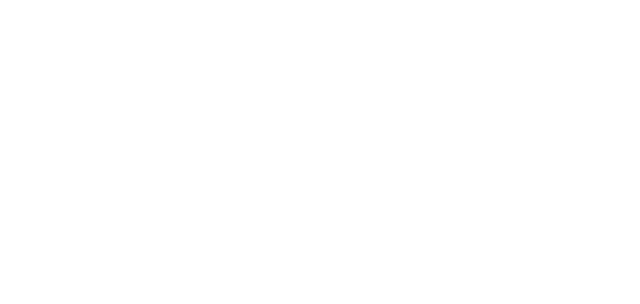
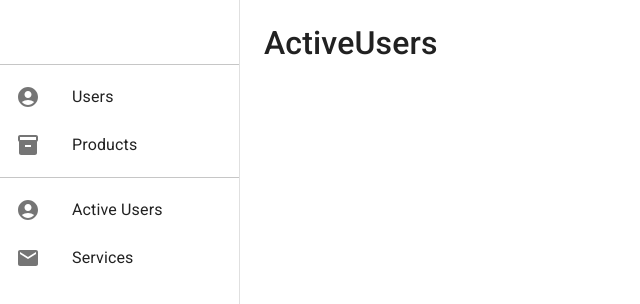
Before and after one commit to prakatesh/machinery-project, a React (Create React App) app in the folder client/: page /admin/active-users in a window 1280 px wide. Before the commit this address had no page. Shown: the top 304 px of the page, without its empty margins (0-640 px from the left). Built offline with nearby package versions, Linux system fonts and the light colour scheme.

Commit message:
Configured Admin Dashboard

```diff
--- /dev/null
+++ b/client/src/components/Admin/AdminDashboard/ActiveUsers.js
@@ -0,0 +1,28 @@
+import SideNav from "./SideNav";
+import React from "react";
+import Box from "@mui/material/Box";
+
+const drawerWidth = 240;
+
+const ActiveUsers = () => {
+  return (
+    <div>
+      <Box sx={{ display: "flex" }}>
+        <SideNav />
+
+        <Box
+          component="main"
+          sx={{
+            flexGrow: 1,
+            p: 3,
+            width: { sm: `calc(100% - ${drawerWidth}px)` },
+          }}
+        >
+          <h2>ActiveUsers</h2>
+        </Box>
+      </Box>
+    </div>
+  );
+};
+
+export default ActiveUsers;
--- a/client/src/components/Admin/AdminDashboard/AdminDashboard.js
+++ b/client/src/components/Admin/AdminDashboard/AdminDashboard.js
@@ -1,192 +1,192 @@
-import * as React from "react";
-import PropTypes from "prop-types";
-import AccountCircleIcon from "@mui/icons-material/AccountCircle";
-import AppBar from "@mui/material/AppBar";
-import Box from "@mui/material/Box";
-import CssBaseline from "@mui/material/CssBaseline";
-import Divider from "@mui/material/Divider";
-import Drawer from "@mui/material/Drawer";
-import IconButton from "@mui/material/IconButton";
-import InventoryIcon from "@mui/icons-material/Inventory";
-import List from "@mui/material/List";
-import ListItem from "@mui/material/ListItem";
-import ListItemButton from "@mui/material/ListItemButton";
-import ListItemIcon from "@mui/material/ListItemIcon";
-import ListItemText from "@mui/material/ListItemText";
-import MailIcon from "@mui/icons-material/Mail";
-import MenuIcon from "@mui/icons-material/Menu";
-import Toolbar from "@mui/material/Toolbar";
-import Typography from "@mui/material/Typography";
+// import * as React from "react";
+// import PropTypes from "prop-types";
+// import AccountCircleIcon from "@mui/icons-material/AccountCircle";
+// import AppBar from "@mui/material/AppBar";
+// import Box from "@mui/material/Box";
+// import CssBaseline from "@mui/material/CssBaseline";
+// import Divider from "@mui/material/Divider";
+// import Drawer from "@mui/material/Drawer";
+// import IconButton from "@mui/material/IconButton";
+// import InventoryIcon from "@mui/icons-material/Inventory";
+// import List from "@mui/material/List";
+// import ListItem from "@mui/material/ListItem";
+// import ListItemButton from "@mui/material/ListItemButton";
+// import ListItemIcon from "@mui/material/ListItemIcon";
+// import ListItemText from "@mui/material/ListItemText";
+// import MailIcon from "@mui/icons-material/Mail";
+// import MenuIcon from "@mui/icons-material/Menu";
+// import Toolbar from "@mui/material/Toolbar";
+// import Typography from "@mui/material/Typography";
 
-const drawerWidth = 240;
+// const drawerWidth = 240;
 
-function AdminDashboard(props) {
-  const { window } = props;
-  const [mobileOpen, setMobileOpen] = React.useState(false);
+// function AdminDashboard(props) {
+//   const { window } = props;
+//   const [mobileOpen, setMobileOpen] = React.useState(false);
 
-  const handleDrawerToggle = () => {
-    setMobileOpen(!mobileOpen);
-  };
+//   const handleDrawerToggle = () => {
+//     setMobileOpen(!mobileOpen);
+//   };
 
-  const drawer = (
-    <div>
-      <Toolbar />
-      <Divider />
-      <List>
-        <ListItem disablePadding>
-          <ListItemButton>
-            <ListItemIcon>
-              <AccountCircleIcon />
-            </ListItemIcon>
-            <ListItemText primary="Users" />
-          </ListItemButton>
-        </ListItem>
-        <ListItem disablePadding>
-          <ListItemButton>
-            <ListItemIcon>
-              <InventoryIcon />
-            </ListItemIcon>
-            <ListItemText primary="Products" />
-          </ListItemButton>
-        </ListItem>
-      </List>
-      <Divider />
-      <List>
-        <ListItem disablePadding>
-          <ListItemButton>
-            <ListItemIcon>
-              <AccountCircleIcon />
-            </ListItemIcon>
-            <ListItemText primary="Active Users" />
-          </ListItemButton>
-        </ListItem>
-        <ListItem disablePadding>
-          <ListItemButton>
-            <ListItemIcon>
-              <MailIcon />
-            </ListItemIcon>
-            <ListItemText primary="Services" />
-          </ListItemButton>
-        </ListItem>
-      </List>
-    </div>
-  );
+//   const drawer = (
+//     <div>
+//       <Toolbar />
+//       <Divider />
+//       <List>
+//         <ListItem disablePadding>
+//           <ListItemButton>
+//             <ListItemIcon>
+//               <AccountCircleIcon />
+//             </ListItemIcon>
+//             <ListItemText primary="Users" />
+//           </ListItemButton>
+//         </ListItem>
+//         <ListItem disablePadding>
+//           <ListItemButton>
+//             <ListItemIcon>
+//               <InventoryIcon />
+//             </ListItemIcon>
+//             <ListItemText primary="Products" />
+//           </ListItemButton>
+//         </ListItem>
+//       </List>
+//       <Divider />
+//       <List>
+//         <ListItem disablePadding>
+//           <ListItemButton>
+//             <ListItemIcon>
+//               <AccountCircleIcon />
+//             </ListItemIcon>
+//             <ListItemText primary="Active Users" />
+//           </ListItemButton>
+//         </ListItem>
+//         <ListItem disablePadding>
+//           <ListItemButton>
+//             <ListItemIcon>
+//               <MailIcon />
+//             </ListItemIcon>
+//             <ListItemText primary="Services" />
+//           </ListItemButton>
+//         </ListItem>
+//       </List>
+//     </div>
+//   );
 
-  const container =
-    window !== undefined ? () => window().document.body : undefined;
+//   const container =
+//     window !== undefined ? () => window().document.body : undefined;
 
-  return (
-    <Box sx={{ display: "flex" }}>
-      <CssBaseline />
-      <AppBar
-        position="fixed"
-        sx={{
-          width: { sm: `calc(100% - ${drawerWidth}px)` },
-          ml: { sm: `${drawerWidth}px` },
-        }}
-      >
-        <Toolbar>
-          <IconButton
-            color="inherit"
-            aria-label="open drawer"
-            edge="start"
-            onClick={handleDrawerToggle}
-            sx={{ mr: 2, display: { sm: "none" } }}
-          >
-            <MenuIcon />
-          </IconButton>
-          <Typography variant="h6" noWrap component="div">
-            Admin Dashboard
-          </Typography>
-        </Toolbar>
-      </AppBar>
-      <Box
-        component="nav"
-        sx={{ width: { sm: drawerWidth }, flexShrink: { sm: 0 } }}
-        aria-label="mailbox folders"
-      >
-        {/* The implementation can be swapped with js to avoid SEO duplication of links. */}
-        <Drawer
-          container={container}
-          variant="temporary"
-          open={mobileOpen}
-          onClose={handleDrawerToggle}
-          ModalProps={{
-            keepMounted: true, // Better open performance on mobile.
-          }}
-          sx={{
-            display: { xs: "block", sm: "none" },
-            "& .MuiDrawer-paper": {
-              boxSizing: "border-box",
-              width: drawerWidth,
-            },
-          }}
-        >
-          {drawer}
-        </Drawer>
-        <Drawer
-          variant="permanent"
-          sx={{
-            display: { xs: "none", sm: "block" },
-            "& .MuiDrawer-paper": {
-              boxSizing: "border-box",
-              width: drawerWidth,
-            },
-          }}
-          open
-        >
-          {drawer}
-        </Drawer>
-      </Box>
-      <Box
-        component="main"
-        sx={{
-          flexGrow: 1,
-          p: 3,
-          width: { sm: `calc(100% - ${drawerWidth}px)` },
-        }}
-      >
-        <Toolbar />
-        <Typography paragraph>
-          Lorem ipsum dolor sit amet, consectetur adipiscing elit, sed do
-          eiusmod tempor incididunt ut labore et dolore magna aliqua. Rhoncus
-          dolor purus non enim praesent elementum facilisis leo vel. Risus at
-          ultrices mi tempus imperdiet. Semper risus in hendrerit gravida rutrum
-          quisque non tellus. Convallis convallis tellus id interdum velit
-          laoreet id donec ultrices. Odio morbi quis commodo odio aenean sed
-          adipiscing. Amet nisl suscipit adipiscing bibendum est ultricies
-          integer quis. Cursus euismod quis viverra nibh cras. Metus vulputate
-          eu scelerisque felis imperdiet proin fermentum leo. Mauris commodo
-          quis imperdiet massa tincidunt. Cras tincidunt lobortis feugiat
-          vivamus at augue. At augue eget arcu dictum varius duis at consectetur
-          lorem. Velit sed ullamcorper morbi tincidunt. Lorem donec massa sapien
-          faucibus et molestie ac.
-        </Typography>
-        <Typography paragraph>
-          Consequat mauris nunc congue nisi vitae suscipit. Fringilla est
-          ullamcorper eget nulla facilisi etiam dignissim diam. Pulvinar
-          elementum integer enim neque volutpat ac tincidunt. Ornare suspendisse
-          sed nisi lacus sed viverra tellus. Purus sit amet volutpat consequat
-          mauris. Elementum eu facilisis sed odio morbi. Euismod lacinia at quis
-          risus sed vulputate odio. Morbi tincidunt ornare massa eget egestas
-          purus viverra accumsan in. In hendrerit gravida rutrum quisque non
-          tellus orci ac. Pellentesque nec nam aliquam sem et tortor. Habitant
-          morbi tristique senectus et. Adipiscing elit duis tristique
-          sollicitudin nibh sit. Ornare aenean euismod elementum nisi quis
-          eleifend. Commodo viverra maecenas accumsan lacus vel facilisis. Nulla
-          posuere sollicitudin aliquam ultrices sagittis orci a.
-        </Typography>
-      </Box>
-    </Box>
-  );
-}
+//   return (
+//     <Box sx={{ display: "flex" }}>
+//       <CssBaseline />
+//       <AppBar
+//         position="fixed"
+//         sx={{
+//           width: { sm: `calc(100% - ${drawerWidth}px)` },
+//           ml: { sm: `${drawerWidth}px` },
+//         }}
+//       >
+//         <Toolbar>
+//           <IconButton
+//             color="inherit"
+//             aria-label="open drawer"
+//             edge="start"
+//             onClick={handleDrawerToggle}
+//             sx={{ mr: 2, display: { sm: "none" } }}
+//           >
+//             <MenuIcon />
+//           </IconButton>
+//           <Typography variant="h6" noWrap component="div">
+//             Admin Dashboard
+//           </Typography>
+//         </Toolbar>
+//       </AppBar>
+//       <Box
+//         component="nav"
+//         sx={{ width: { sm: drawerWidth }, flexShrink: { sm: 0 } }}
+//         aria-label="mailbox folders"
+//       >
+//         {/* The implementation can be swapped with js to avoid SEO duplication of links. */}
+//         <Drawer
+//           container={container}
+//           variant="temporary"
+//           open={mobileOpen}
+//           onClose={handleDrawerToggle}
+//           ModalProps={{
+//             keepMounted: true, // Better open performance on mobile.
+//           }}
+//           sx={{
+//             display: { xs: "block", sm: "none" },
+//             "& .MuiDrawer-paper": {
+//               boxSizing: "border-box",
+//               width: drawerWidth,
+//             },
+//           }}
+//         >
+//           {drawer}
+//         </Drawer>
+//         <Drawer
+//           variant="permanent"
+//           sx={{
+//             display: { xs: "none", sm: "block" },
+//             "& .MuiDrawer-paper": {
+//               boxSizing: "border-box",
+//               width: drawerWidth,
+//             },
+//           }}
+//           open
+//         >
+//           {drawer}
+//         </Drawer>
+//       </Box>
+//       <Box
+//         component="main"
+//         sx={{
+//           flexGrow: 1,
+//           p: 3,
+//           width: { sm: `calc(100% - ${drawerWidth}px)` },
+//         }}
+//       >
+//         <Toolbar />
+//         <Typography paragraph>
+//           Lorem ipsum dolor sit amet, consectetur adipiscing elit, sed do
+//           eiusmod tempor incididunt ut labore et dolore magna aliqua. Rhoncus
+//           dolor purus non enim praesent elementum facilisis leo vel. Risus at
+//           ultrices mi tempus imperdiet. Semper risus in hendrerit gravida rutrum
+//           quisque non tellus. Convallis convallis tellus id interdum velit
+//           laoreet id donec ultrices. Odio morbi quis commodo odio aenean sed
+//           adipiscing. Amet nisl suscipit adipiscing bibendum est ultricies
+//           integer quis. Cursus euismod quis viverra nibh cras. Metus vulputate
+//           eu scelerisque felis imperdiet proin fermentum leo. Mauris commodo
+//           quis imperdiet massa tincidunt. Cras tincidunt lobortis feugiat
+//           vivamus at augue. At augue eget arcu dictum varius duis at consectetur
+//           lorem. Velit sed ullamcorper morbi tincidunt. Lorem donec massa sapien
+//           faucibus et molestie ac.
+//         </Typography>
+//         <Typography paragraph>
+//           Consequat mauris nunc congue nisi vitae suscipit. Fringilla est
+//           ullamcorper eget nulla facilisi etiam dignissim diam. Pulvinar
+//           elementum integer enim neque volutpat ac tincidunt. Ornare suspendisse
+//           sed nisi lacus sed viverra tellus. Purus sit amet volutpat consequat
+//           mauris. Elementum eu facilisis sed odio morbi. Euismod lacinia at quis
+//           risus sed vulputate odio. Morbi tincidunt ornare massa eget egestas
+//           purus viverra accumsan in. In hendrerit gravida rutrum quisque non
+//           tellus orci ac. Pellentesque nec nam aliquam sem et tortor. Habitant
+//           morbi tristique senectus et. Adipiscing elit duis tristique
+//           sollicitudin nibh sit. Ornare aenean euismod elementum nisi quis
+//           eleifend. Commodo viverra maecenas accumsan lacus vel facilisis. Nulla
+//           posuere sollicitudin aliquam ultrices sagittis orci a.
+//         </Typography>
+//       </Box>
+//     </Box>
+//   );
+// }
 
-AdminDashboard.propTypes = {
-  /**
-   * Injected by the documentation to work in an iframe.
-   * You won't need it on your project.
-   */
-  window: PropTypes.func,
-};
+// AdminDashboard.propTypes = {
+//   /**
+//    * Injected by the documentation to work in an iframe.
+//    * You won't need it on your project.
+//    */
+//   window: PropTypes.func,
+// };
 
-export default AdminDashboard;
+// export default AdminDashboard;
--- /dev/null
+++ b/client/src/components/Admin/AdminDashboard/Products.js
@@ -0,0 +1,28 @@
+import SideNav from "./SideNav";
+import React from "react";
+import Box from "@mui/material/Box";
+
+const drawerWidth = 240;
+
+const Products = () => {
+  return (
+    <div>
+      <Box sx={{ display: "flex" }}>
+        <SideNav />
+
+        <Box
+          component="main"
+          sx={{
+            flexGrow: 1,
+            p: 3,
+            width: { sm: `calc(100% - ${drawerWidth}px)` },
+          }}
+        >
+          <h2>Products</h2>
+        </Box>
+      </Box>
+    </div>
+  );
+};
+
+export default Products;
--- /dev/null
+++ b/client/src/components/Admin/AdminDashboard/Services.js
@@ -0,0 +1,28 @@
+import SideNav from "./SideNav";
+import React from "react";
+import Box from "@mui/material/Box";
+
+const drawerWidth = 240;
+
+const Services = () => {
+  return (
+    <div>
+      <Box sx={{ display: "flex" }}>
+        <SideNav />
+
+        <Box
+          component="main"
+          sx={{
+            flexGrow: 1,
+            p: 3,
+            width: { sm: `calc(100% - ${drawerWidth}px)` },
+          }}
+        >
+          <h2>Services</h2>
+        </Box>
+      </Box>
+    </div>
+  );
+};
+
+export default Services;
--- /dev/null
+++ b/client/src/components/Admin/AdminDashboard/SideNav.js
@@ -0,0 +1,171 @@
+import * as React from "react";
+import PropTypes from "prop-types";
+import AccountCircleIcon from "@mui/icons-material/AccountCircle";
+import Box from "@mui/material/Box";
+import CssBaseline from "@mui/material/CssBaseline";
+import Divider from "@mui/material/Divider";
+import Drawer from "@mui/material/Drawer";
+import InventoryIcon from "@mui/icons-material/Inventory";
+import List from "@mui/material/List";
+import ListItem from "@mui/material/ListItem";
+import ListItemButton from "@mui/material/ListItemButton";
+import ListItemIcon from "@mui/material/ListItemIcon";
+import ListItemText from "@mui/material/ListItemText";
+import MailIcon from "@mui/icons-material/Mail";
+import Toolbar from "@mui/material/Toolbar";
+import { useNavigate } from "react-router-dom";
+
+const drawerWidth = 240;
+
+function AdminDashboard(props) {
+  const { window } = props;
+  const [mobileOpen, setMobileOpen] = React.useState(false);
+  const navigate = useNavigate();
+
+  const handleDrawerToggle = () => {
+    setMobileOpen(!mobileOpen);
+  };
+
+  const drawer = (
+    <div>
+      <Toolbar />
+      <Divider />
+      <List>
+        <ListItem
+          disablePadding
+          onClick={() => {
+            navigate("/admin/users");
+          }}
+        >
+          <ListItemButton>
+            <ListItemIcon>
+              <AccountCircleIcon />
+            </ListItemIcon>
+            <ListItemText primary="Users" />
+          </ListItemButton>
+        </ListItem>
+        <ListItem
+          disablePadding
+          onClick={() => {
+            navigate("/admin/products");
+          }}
+        >
+          <ListItemButton>
+            <ListItemIcon>
+              <InventoryIcon />
+            </ListItemIcon>
+            <ListItemText primary="Products" />
+          </ListItemButton>
+        </ListItem>
+      </List>
+      <Divider />
+      <List>
+        <ListItem
+          disablePadding
+          onClick={() => {
+            navigate("/admin/active-users");
+          }}
+        >
+          <ListItemButton>
+            <ListItemIcon>
+              <AccountCircleIcon />
+            </ListItemIcon>
+            <ListItemText primary="Active Users" />
+          </ListItemButton>
+        </ListItem>
+        <ListItem
+          disablePadding
+          onClick={() => {
+            navigate("/admin/services");
+          }}
+        >
+          <ListItemButton>
+            <ListItemIcon>
+              <MailIcon />
+            </ListItemIcon>
+            <ListItemText primary="Services" />
+          </ListItemButton>
+        </ListItem>
+      </List>
+    </div>
+  );
+
+  const container =
+    window !== undefined ? () => window().document.body : undefined;
+
+  return (
+    <Box sx={{ display: "flex" }}>
+      <CssBaseline />
+      {/*<AppBar
+        position="fixed"
+        sx={{
+          width: { sm: `calc(100% - ${drawerWidth}px)` },
+          ml: { sm: `${drawerWidth}px` },
+        }}
+      >
+        <Toolbar>
+          <IconButton
+            color="inherit"
+            aria-label="open drawer"
+            edge="start"
+            onClick={handleDrawerToggle}
+            sx={{ mr: 2, display: { sm: "none" } }}
+          >
+            <MenuIcon />
+          </IconButton>
+          <Typography variant="h6" noWrap component="div">
+            Admin Dashboard
+          </Typography>
+        </Toolbar>
+    </AppBar>*/}
+      <Box
+        component="nav"
+        sx={{ width: { sm: drawerWidth }, flexShrink: { sm: 0 } }}
+        aria-label="mailbox folders"
+      >
+        {/* The implementation can be swapped with js to avoid SEO duplication of links. */}
+        <Drawer
+          container={container}
+          variant="temporary"
+          open={mobileOpen}
+          onClose={handleDrawerToggle}
+          ModalProps={{
+            keepMounted: true, // Better open performance on mobile.
+          }}
+          sx={{
+            display: { xs: "block", sm: "none" },
+            "& .MuiDrawer-paper": {
+              boxSizing: "border-box",
+              width: drawerWidth,
+            },
+          }}
+        >
+          {drawer}
+        </Drawer>
+        <Drawer
+          variant="permanent"
+          sx={{
+            display: { xs: "none", sm: "block" },
+            "& .MuiDrawer-paper": {
+              boxSizing: "border-box",
+              width: drawerWidth,
+            },
+          }}
+          open
+        >
+          {drawer}
+        </Drawer>
+      </Box>
+    </Box>
+  );
+}
+
+AdminDashboard.propTypes = {
+  /**
+   * Injected by the documentation to work in an iframe.
+   * You won't need it on your project.
+   */
+  window: PropTypes.func,
+};
+
+export default AdminDashboard;
--- /dev/null
+++ b/client/src/components/Admin/AdminDashboard/Users.js
@@ -0,0 +1,28 @@
+import SideNav from "./SideNav";
+import React from "react";
+import Box from "@mui/material/Box";
+
+const drawerWidth = 240;
+
+const Users = () => {
+  return (
+    <div>
+      <Box sx={{ display: "flex" }}>
+        <SideNav />
+
+        <Box
+          component="main"
+          sx={{
+            flexGrow: 1,
+            p: 3,
+            width: { sm: `calc(100% - ${drawerWidth}px)` },
+          }}
+        >
+          <h2>Users</h2>
+        </Box>
+      </Box>
+    </div>
+  );
+};
+
+export default Users;
--- a/client/src/components/Routers/Routers.js
+++ b/client/src/components/Routers/Routers.js
@@ -8,6 +8,11 @@
 import AdminDashboard from "../Admin/AdminDashboard/AdminDashboard";
 import UserDashboard from "../User/UserDashboard/UserDashboard";
 import Maintenance from "../Mainetenance/Maintenance";
+import Users from "../Admin/AdminDashboard/Users";
+import ActiveUsers from "../Admin/AdminDashboard/ActiveUsers";
+import Products from "../Admin/AdminDashboard/Products";
+import Services from "../Admin/AdminDashboard/Services";
+
 const Routers = () => {
   return (
     <div>
@@ -18,6 +23,10 @@
         <Route path="/login" element={<Login />}></Route>
         <Route path="/signup" element={<Signup />}></Route>
         <Route path="/admin/dashboard" element={<AdminDashboard />}></Route>
+        <Route path="/admin/users" element={<Users />}></Route>
+        <Route path="/admin/active-users" element={<ActiveUsers />}></Route>
+        <Route path="/admin/products" element={<Products />}></Route>
+        <Route path="/admin/services" element={<Services />}></Route>
         <Route path="/user/dashboard" element={<UserDashboard />}></Route>
         <Route path="/maintenance" element={<Maintenance />}></Route>
       </Routes>
```
